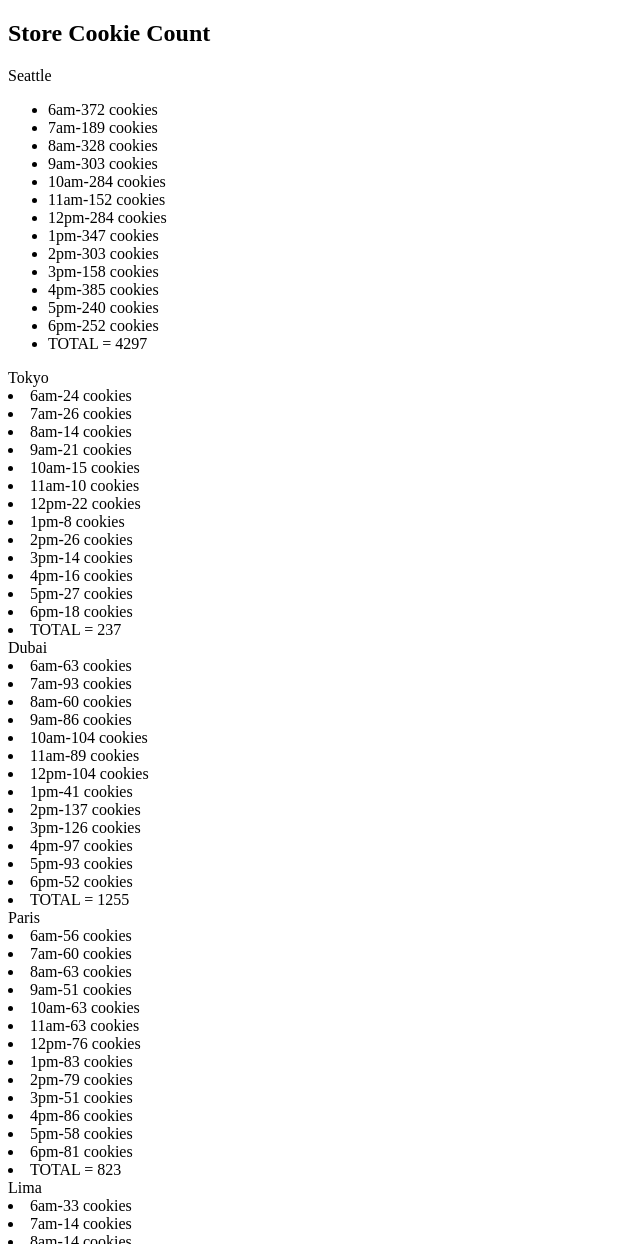
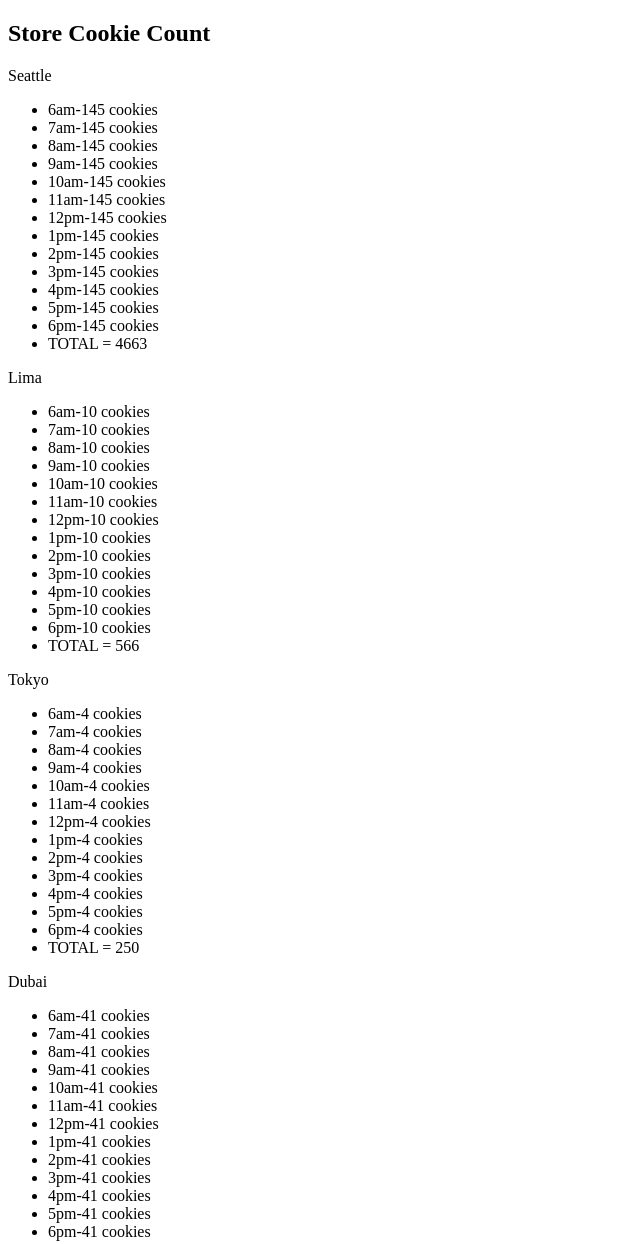
Before and after one commit to petewhartnett/cookie-stand, a plain HTML site: page sales.html in a window 1280 px wide. Shown: the top 1244 px of the page, without its empty margins (0-640 px from the left). Drawn offline with Linux system fonts and the light colour scheme.

Commit message:
updated functions

```diff
--- a/app.js
+++ b/app.js
@@ -52,8 +52,11 @@ var h1 = document.createElement('h1');
 h1.textContent = "Store Cookie Count";
 article.appendChild(h1);
 
+//function begin for displaying average cookies each hour each location
+function display(location){
+
 var p = document.createElement('p');
-p.textContent = Seattle.location;
+p.textContent = location.location;
 article.appendChild(p);
 
 var ul = document.createElement('ul');
@@ -63,85 +66,16 @@ var total = 0;
 //Seattle hours print with the cookies for that hour based on random number * avg cookies
 for (var i = 0; i < hours.length; i++) {
     var li = document.createElement('li');
-    li.textContent = hours[i] + '-' + Math.ceil(random(Seattle.maxCustomers, Seattle.minCustomers) * Seattle.avgCookies) + ' cookies';
-    total += Math.ceil(random(Seattle.maxCustomers, Seattle.minCustomers) * Seattle.avgCookies);
+    li.textContent = hours[i] + '-' + Math.ceil((location.maxCustomers, location.minCustomers) * location.avgCookies) + ' cookies';
+    total += Math.ceil(random(location.maxCustomers, location.minCustomers) * location.avgCookies);
     ul.appendChild(li);
 }
-li.textContent= 'TOTAL = ' + total;
+li.textContent = 'TOTAL = ' + total;
+}
 
 
-//Tokyo
-
-var p2 = document.createElement('p2');
-p2.textContent = "Tokyo";
-article.appendChild(p2);
-
-var ul2 = document.createElement('ul2');
-article.appendChild(ul2);
-var total2 = 0;
-for (var i = 0; i < hours.length; i++) {
-    var li = document.createElement('li');
-    li.textContent = hours[i] + '-' + Math.ceil(random(Tokyo.maxCustomers, Tokyo.minCustomers) * Tokyo.avgCookies) + ' cookies';
-    total2 += Math.ceil(random(Tokyo.maxCustomers, Tokyo.minCustomers) * Tokyo.avgCookies);
-    ul2.appendChild(li);
-
-}
-li.textContent= 'TOTAL = ' + total2;
-
-//Dubai
-
-var p3 = document.createElement('p3');
-p3.textContent = Dubai.location;
-article.appendChild(p3);
-
-var ul3 = document.createElement('ul3');
-article.appendChild(ul3);
-
-var total3 = 0;
-for (var i = 0; i < hours.length; i++) {
-    var li = document.createElement('li');
-    li.textContent = hours[i] + '-' + Math.ceil(random(Dubai.maxCustomers, Dubai.minCustomers) * Dubai.avgCookies )+ ' cookies';
-    total3 += Math.ceil(random(Dubai.maxCustomers, Dubai.minCustomers) * Dubai.avgCookies);
-    ul3.appendChild(li);
-}
-
-li.textContent= 'TOTAL = ' + total3;
-
-//Paris
-
-var p4 = document.createElement('p4');
-p4.textContent = Paris.location;
-article.appendChild(p4);
-
-var ul4 = document.createElement('ul4');
-article.appendChild(ul4);
-
-var total4 = 0;
-
-for (var i = 0; i < hours.length; i++) {
-    var li = document.createElement('li');
-    li.textContent = hours[i] + '-' + Math.ceil(random(Paris.maxCustomers, Paris.minCustomers) * Paris.avgCookies) + ' cookies';
-    total4 += Math.ceil(random(Paris.maxCustomers, Paris.minCustomers) * Paris.avgCookies);
-    ul4.appendChild(li);
-
-}
-li.textContent= 'TOTAL = ' + total4;
-
-// Lima
-
-var p5 = document.createElement('p5');
-p5.textContent = Lima.location;
-article.appendChild(p5);
-
-var ul5 = document.createElement('ul5');
-article.appendChild(ul5);
-var total5 = 0;
-
-for (var i = 0; i < hours.length; i++) {
-    var li = document.createElement('li');
-    li.textContent = hours[i] + '-' + Math.ceil(random(Lima.maxCustomers, Lima.minCustomers) * Lima.avgCookies) + ' cookies';
-    total5 += Math.ceil(random(Lima.maxCustomers, Lima.minCustomers) * Lima.avgCookies);
-    ul5.appendChild(li);
-
-}
-li.textContent= 'TOTAL = ' + total5;
+display(Seattle);
+display(Lima);
+display(Tokyo);
+display(Dubai);
+display(Paris);
--- a/sales.html
+++ b/sales.html
@@ -8,10 +8,7 @@
 
 </div>
 
-<div id = tokyo>
 
-
-</div>
 <body>
 
 
```
